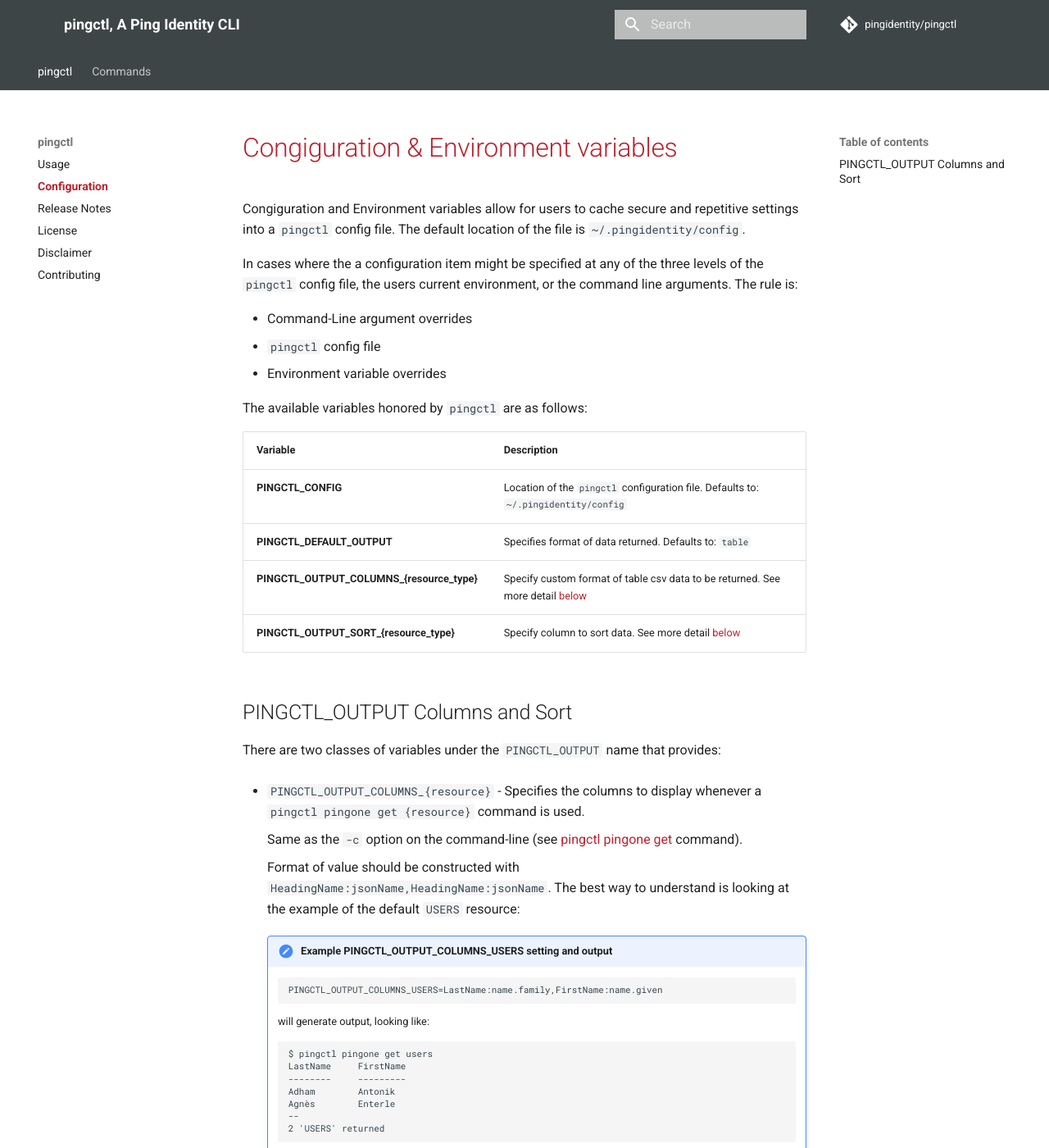
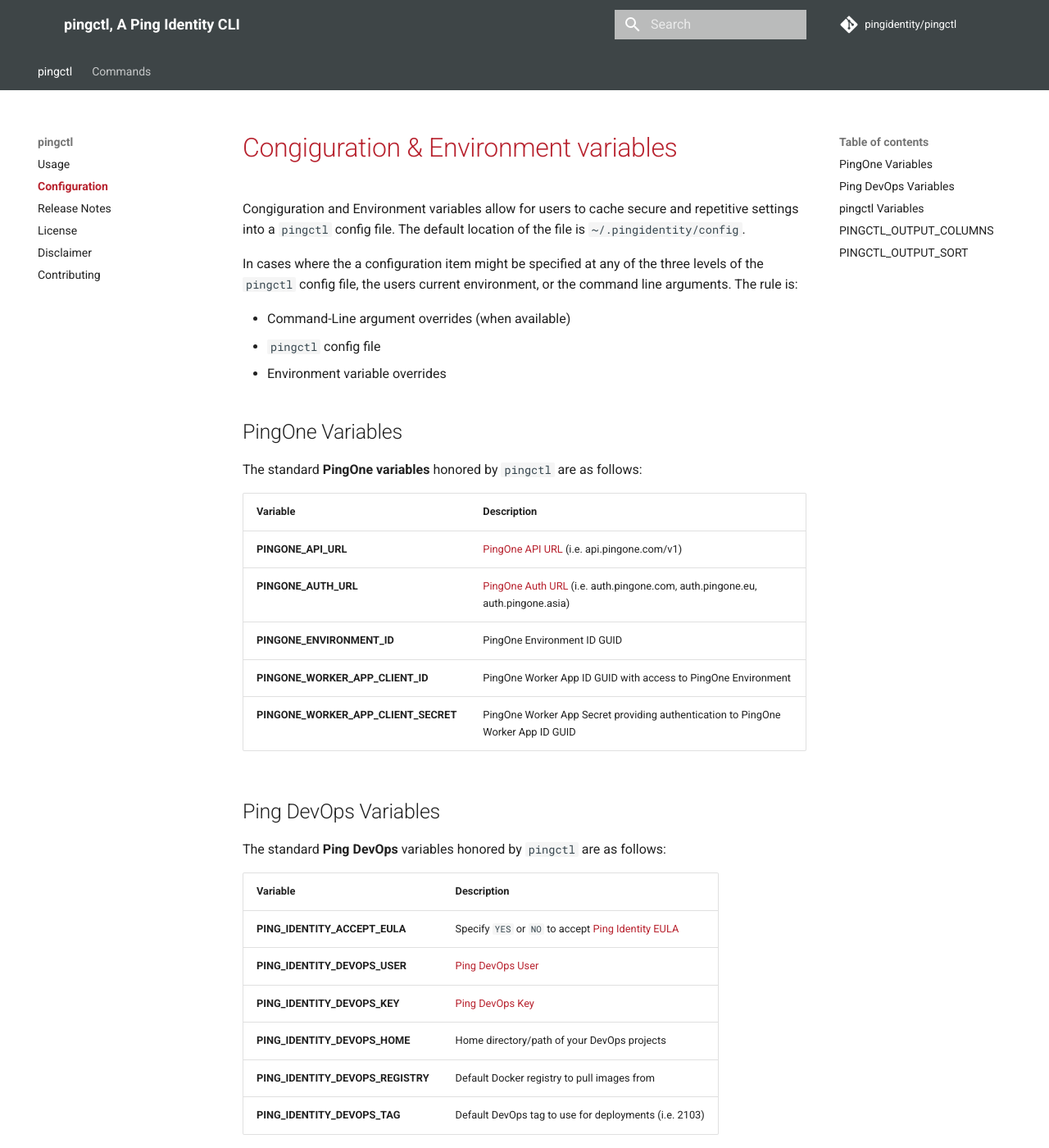
Before and after one commit to pingidentity/pingctl, an MkDocs documentation site: the page built from docs/config.md, in a window 1280 px wide and 1400 px high. Shown: the whole window at 82% size. Built offline with MkDocs 1.6.1 and Material for MkDocs 9.7.7, drawn with Linux system fonts in a browser that asks for light colours; comment, search, counter and statistics services are not loaded; some of the changed text lies outside the part shown.

Commit message:
Adding additional variables

````diff
--- a/docs/config.md
+++ b/docs/config.md
@@ -10,20 +10,47 @@
 In cases where the a configuration item might be specified at any of the three levels of the
 `pingctl` config file, the users current environment, or the command line arguments.  The rule is:
 
-* Command-Line argument overrides
+* Command-Line argument overrides (when available)
 * `pingctl` config file
 * Environment variable overrides
 
-The available variables honored by `pingctl` are as follows:
+## PingOne Variables
 
-| Variable                                   | Description                                                                                                     |
-| ------------------------------------------ | --------------------------------------------------------------------------------------------------------------- |
-| **PINGCTL_CONFIG**                         | Location of the `pingctl` configuration file. Defaults to: `~/.pingidentity/config`                             |
-| **PINGCTL_DEFAULT_OUTPUT**                 | Specifies format of data returned. Defaults to: `table`                                                         |
-| **PINGCTL_OUTPUT_COLUMNS_{resource_type}** | Specify custom format of table csv data to be returned.  See more detail [below](#ping_output-columns-and-sort) |
-| **PINGCTL_OUTPUT_SORT_{resource_type}**    | Specify column to sort data.  See more detail [below](#ping_output-columns-and-sort)                            |
+The standard **PingOne variables** honored by `pingctl` are as follows:
 
-## PINGCTL_OUTPUT Columns and Sort
+| Variable                             | Description                                                                                                                                         |
+| ------------------------------------ | --------------------------------------------------------------------------------------------------------------------------------------------------- |
+| **PINGONE_API_URL**                  | [PingOne API URL](https://apidocs.pingidentity.com/pingone/platform/v1/api/#get-read-external-authentication-status) (i.e. api.pingone.com/v1)      |
+| **PINGONE_AUTH_URL**                 | [PingOne Auth URL](https://apidocs.pingidentity.com/pingone/platform/v1/api/#changelog) (i.e. auth.pingone.com, auth.pingone.eu, auth.pingone.asia) |
+| **PINGONE_ENVIRONMENT_ID**           | PingOne Environment ID GUID                                                                                                                         |
+| **PINGONE_WORKER_APP_CLIENT_ID**     | PingOne Worker App ID GUID with access to PingOne Environment                                                                                       |
+| **PINGONE_WORKER_APP_CLIENT_SECRET** | PingOne Worker App Secret providing authentication to PingOne Worker App ID GUID                                                                    |
+
+## Ping DevOps Variables
+
+The standard **Ping DevOps** variables honored by `pingctl` are as follows:
+
+| Variable                          | Description                                                                                                             |
+| --------------------------------- | ----------------------------------------------------------------------------------------------------------------------- |
+| **PING_IDENTITY_ACCEPT_EULA**     | Specify `YES` or `NO` to accept [Ping Identity EULA](https://www.pingidentity.com/en/legal/subscription-agreement.html) |
+| **PING_IDENTITY_DEVOPS_USER**     | [Ping DevOps User](https://devops.pingidentity.com/get-started/devopsRegistration/)                                     |
+| **PING_IDENTITY_DEVOPS_KEY**      | [Ping DevOps Key](https://devops.pingidentity.com/get-started/devopsRegistration/)                                      |
+| **PING_IDENTITY_DEVOPS_HOME**     | Home directory/path of your DevOps projects                                                                             |
+| **PING_IDENTITY_DEVOPS_REGISTRY** | Default Docker registry to pull images from                                                                             |
+| **PING_IDENTITY_DEVOPS_TAG**      | Default DevOps tag to use for deployments (i.e. 2103)                                                                   |
+
+## pingctl Variables
+
+The **additional variables** honored by `pingctl` are as follows:
+
+| Variable                                   | Description                                                                                                                             |
+| ------------------------------------------ | --------------------------------------------------------------------------------------------------------------------------------------- |
+| **PINGCTL_CONFIG**                         | Location of the `pingctl` configuration file. Defaults to: `~/.pingidentity/config`                                                     |
+| **PINGCTL_DEFAULT_OUTPUT**                 | Specifies format of data returned. Command-Line arg `-o`. Defaults to: `table`                                                          |
+| **PINGCTL_OUTPUT_COLUMNS_{resource_type}** | Specify custom format of table csv data to be returned.   Command-Line arg `-c`. See more detail [below](#pingctl_output_columns) |
+| **PINGCTL_OUTPUT_SORT_{resource_type}**    | Specify column to sort data.   Command-Line arg `-s`. See more detail [below](#pingctl_output_sort)                            |
+
+## PINGCTL_OUTPUT_COLUMNS
 
 There are two classes of variables under the `PINGCTL_OUTPUT` name that provides:
 
@@ -63,6 +90,7 @@
         2 'USERS' returned
         ```
 
+## PINGCTL_OUTPUT_SORT
 
 * `PINGCTL_OUTPUT_SORT_{resource}` - Specifies the column to sort on.
 
````
